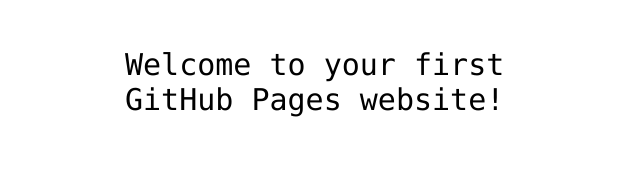
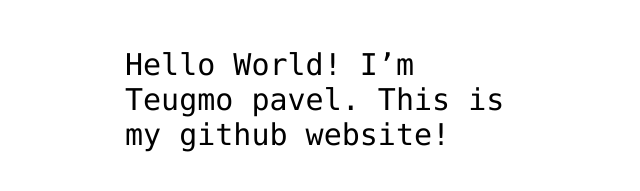
Before and after one commit to Pavel-CMR/hello-world, a plain HTML site: page index.html in a window 1280 px wide. Shown: the part 341-532 px from the top of the page, without its empty margins (315-955 px from the left). Drawn offline with Linux system fonts and the light colour scheme.

Commit message:
Update index.html

```diff
--- a/index.html
+++ b/index.html
@@ -12,7 +12,7 @@
 <img src="https://octodex.github.com/images/daftpunktocat-thomas.gif" id="octocat" alt="octocat-gif" />
 
 <!-- Change this code here by copy and pasting your template on line 15 -->
-<p>Welcome to your first GitHub Pages website!</p>
+<p>Hello World! I’m Teugmo pavel. This is my github website!</p>
 
 </body>
 </html>
```
